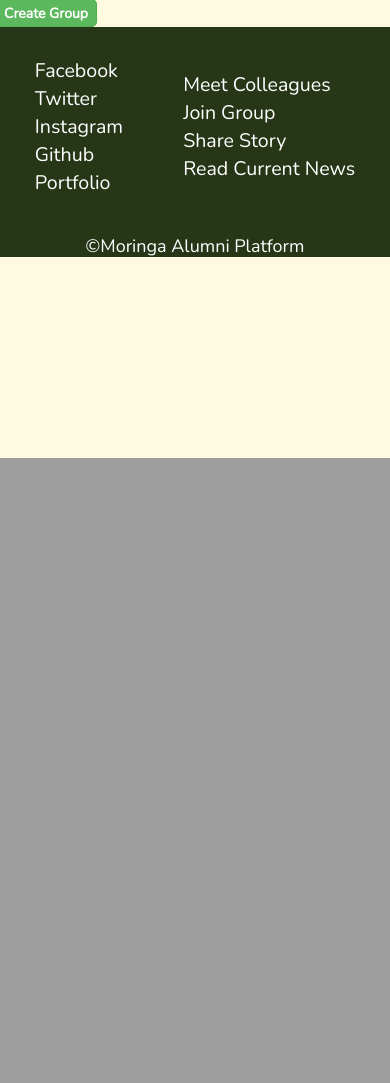
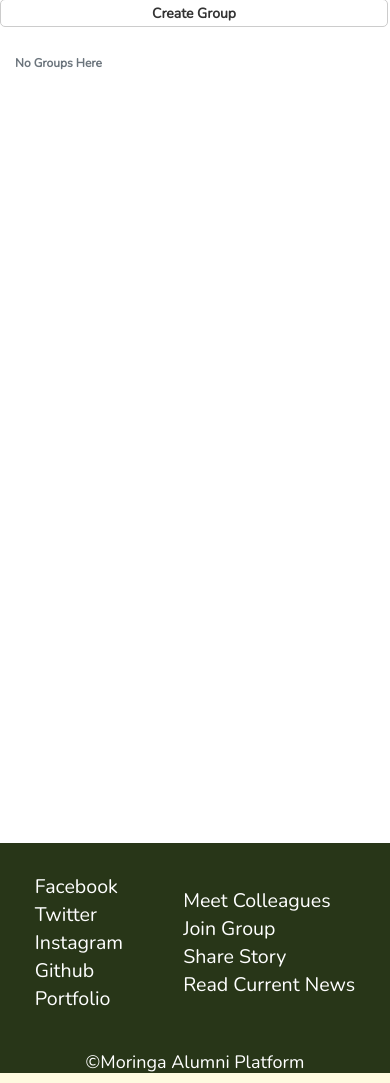
Before and after one commit to DebbieElabonga/Alumni-Platform, a Django app: page /user_cohort/ in a window 390 px wide. Shown: the part 386-1469 px from the top of the page. Before the commit the page ends 844 px from the top, so only its background shows below. Run offline with Django 3.2, Linux system fonts and the light colour scheme; the visitor is signed in with stand-in values (Sample User, id 1); some libraries are stand-ins or nearby versions; grey boxes are pictures that could not be loaded.

Commit message:
adds create cohort template as base template

```diff
--- a/app/static/css/styles.css
+++ b/app/static/css/styles.css
@@ -323,3 +323,13 @@ a.name{
   background-color: white;
   border-left: 1px solid var(--orange);
 }
+
+/*styling groups*/
+.groups{
+  height: 100vh;
+}
+.group_list{
+  background-color: white;
+  height: 100%;
+  border-right: 2px solid rgb(224, 224, 224);
+}
--- a/app/templates/user_cohort.html
+++ b/app/templates/user_cohort.html
@@ -1,14 +1,58 @@
-{% extends 'base.html' %}
+{% load django_bootstrap5 %}
+{% load bootstrap4 %}
+{% load bootstrap3 %}
 {% load static %}
-{% load bootstrap3 %}
+<!DOCTYPE html>
+<html>
 
-{% block content%}
-<a href="" data-toggle="modal" data-target="#add_news">
-    <button class="btn-success" style="height: 28px; margin-left: -5px;">Create Group</button>
+<head>
+    <meta charset="utf-8">
+    {% if title %}
+    <title> Moringa Alumni - {{title}}</title>
+    {% else %}
+    <title> Moringa Alumni - {{title}}</title>
+    {% endif %}
+
+    {% block styles%}
+    {% bootstrap_css %}
+
+    <link rel="stylesheet" href="https://stackpath.bootstrapcdn.com/bootstrap/4.4.1/css/bootstrap.min.css"
+        integrity="sha384-Vkoo8x4CGsO3+Hhxv8T/Q5PaXtkKtu6ug5TOeNV6gBiFeWPGFN9MuhOf23Q9Ifjh" crossorigin="anonymous" />
+    <link rel="stylesheet" type="text/css" href="//netdna.bootstrapcdn.com/bootstrap/3.1.1/css/bootstrap.min.css">
+    <link rel="stylesheet" href="{% static 'css/admin_styles.css' %}">
+    <link rel="stylesheet" href="{% static 'css/styles.css' %}">
+    {%endblock%}
+
+</head>
+
+<body>
+
+    {% include 'navbar.html' %}
+
+    <div class="groups row">
+        <div class="col-md-3 group_list">
+            <a href="" data-toggle="modal" data-target="#add_group">
+                <button class="btn-default col-md-12 mb-4" style="height: 28px;">Create Group</button>
             </a>
+            <div class="list_grp">
+                {% if groups %}
+                {% for group in groups %}
+                <h5 class="bold">{{group.name}}</h5>
+                {%endfor%}
+                {%else%}
+                <h6 class="bold text-muted m-4">No Groups Here</h6>
+                {%endif%}
+            </div>
+        </div>
+        <div class="col-md-9">
+            {% block content %}
+
+            {%endblock%}
+        </div>
+    </div>
 
     <!-- Create Group Modal -->
-<div class="modal fade" id="add_news" tabindex="-1" role="dialog" aria-labelledby="exampleModalCenterTitle"
+    <div class="modal fade" id="add_group" tabindex="-1" role="dialog" aria-labelledby="exampleModalCenterTitle"
         aria-hidden="true">
         <div class="modal-dialog modal-dialog-centered" role="document">
             <div class="modal-content">
@@ -38,7 +82,22 @@
             </div>
         </div>
     </div>
+    {% block scripts %}
+    <script src="//ajax.googleapis.com/ajax/libs/jquery/1.11.0/jquery.min.js"></script>
+    <script src="//netdna.bootstrapcdn.com/bootstrap/3.1.1/js/bootstrap.min.js"></script>
+    <script src="https://ajax.googleapis.com/ajax/libs/jquery/2.1.1/jquery.min.js"></script>
+    <script src="https://code.jquery.com/jquery-3.1.0.min.js"></script>
+    <script src="https://ajax.googleapis.com/ajax/libs/jquery/3.2.1/jquery.min.js"></script>
+    <script src="https://ajax.googleapis.com/ajax/libs/jquery/1.11.0/jquery.min.js"></script>
+    <script src="//netdna.bootstrapcdn.com/bootstrap/3.1.1/js/bootstrap.min.js"></script>
+    <script src="https://code.jquery.com/jquery-3.6.0.js"
+        integrity="sha256-H+K7U5CnXl1h5ywQfKtSj8PCmoN9aaq30gDh27Xc0jk=" crossorigin="anonymous"></script>
+    {%bootstrap_javascript%}
+    <script type="text/javascript" src="{% static 'js/scripts.js' %}"></script>
+    {%endblock%}
 
+    {% include 'footer.html' %}
 
+</body>
 
-{% endblock %}
+</html>
```
Lines whose indentation alone changed are shown as unchanged.
